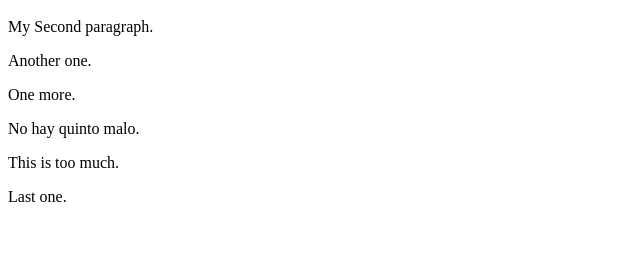
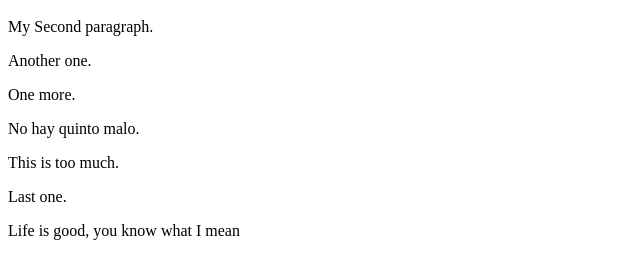
Before and after one commit to martinocoz14/HelloWorld, a plain HTML site: page index.html in a window 1280 px wide. Shown: the part 48-326 px from the top of the page, without its empty margins (0-640 px from the left). Drawn offline with Linux system fonts and the light colour scheme.

Commit message:
Life is good

```diff
--- a/index.html
+++ b/index.html
@@ -7,5 +7,6 @@
 		<p>No hay quinto malo.</p>
 		<p>This is too much.</p>
 		<p>Last one.</p>
+		<p>Life is good, you know what I mean</p>
 	</body>
 </html>
```
